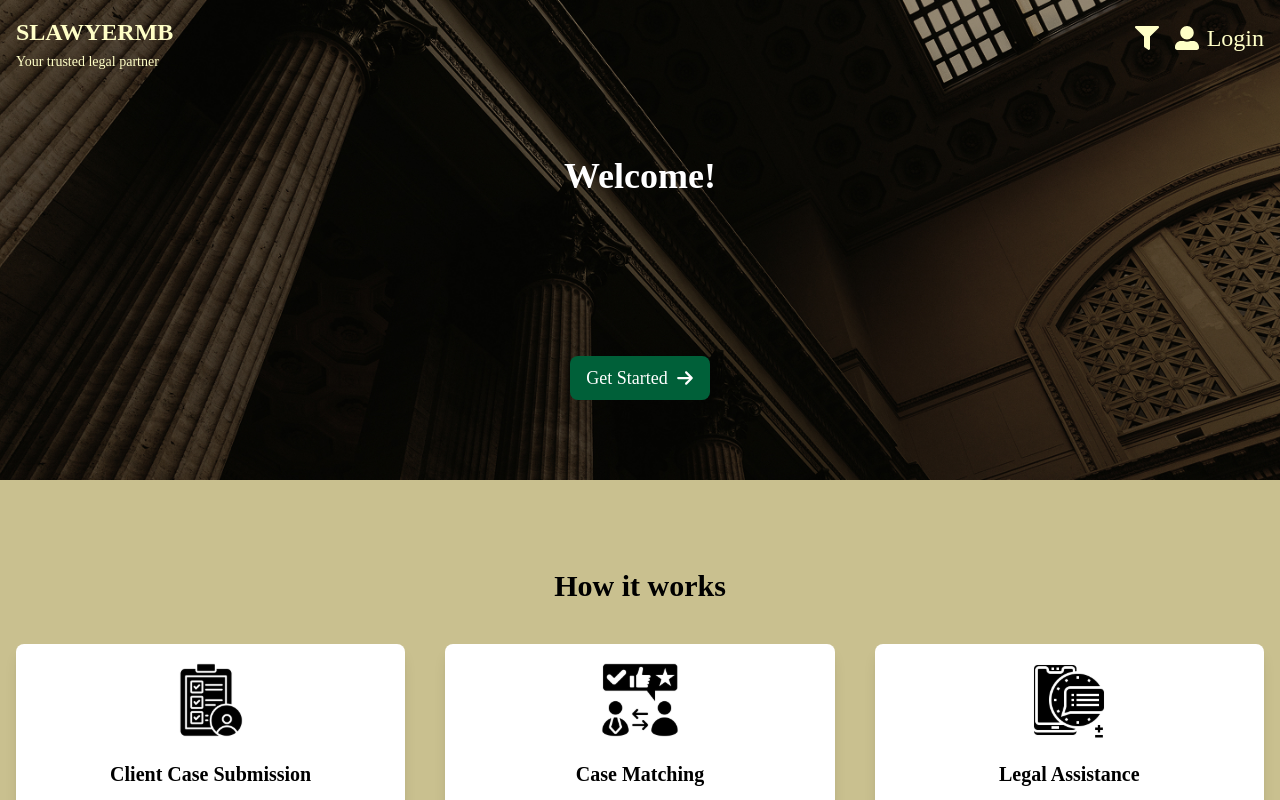
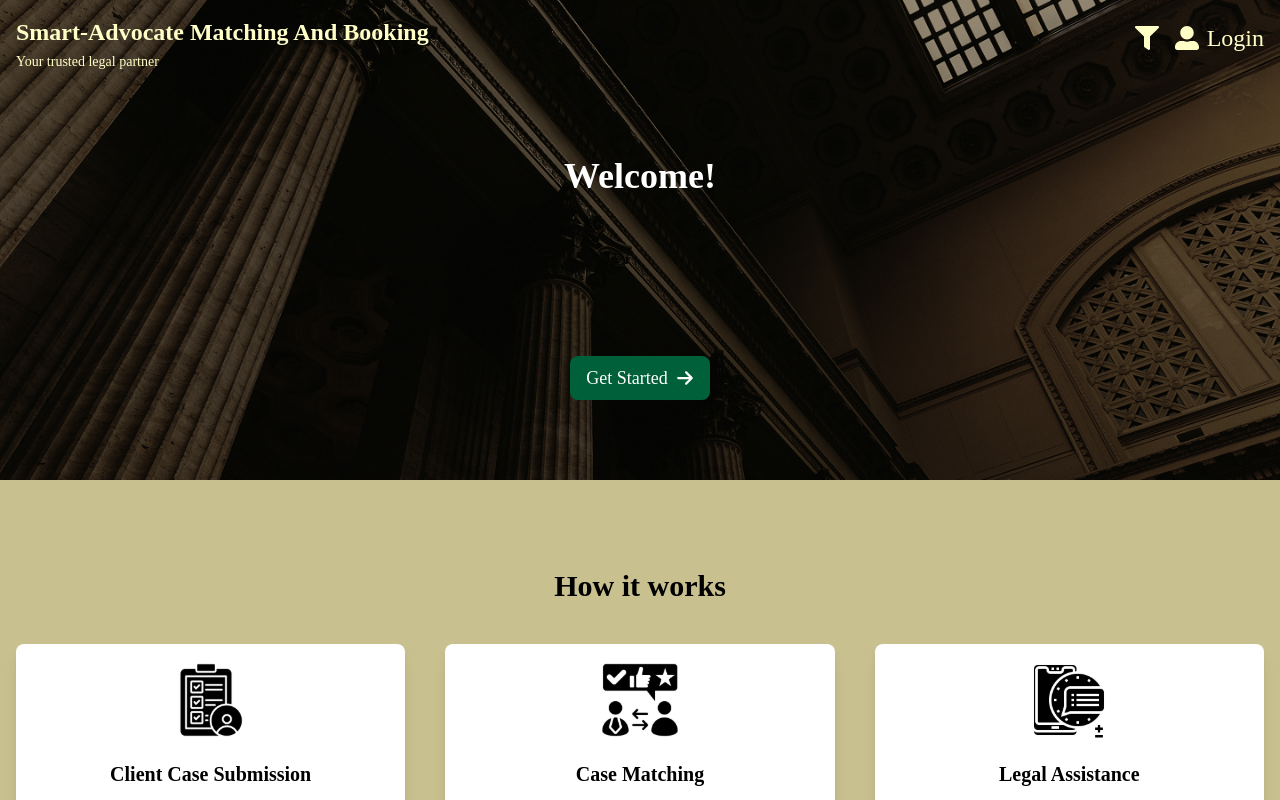
Before and after one commit to devisriprashanth/vslmb, a React (Create React App) app: page / in a window 1280 px wide. Shown: the top 800 px of the page. Built offline with nearby package versions, Linux system fonts and the light colour scheme.

Commit message:
update header

```diff
--- a/src/component/Header.js
+++ b/src/component/Header.js
@@ -27,7 +27,7 @@ const Header = () => {
       <div className="flex flex-row items-center">
         <div className="flex flex-1 flex-col items-start mt-3 mb-3 md:mb-0">
           <h1 className="text-2xl text-third cursor-pointer font-bold" onClick={() => navigate('/')}>
-            SLAWYERMB
+            Smart-Advocate Matching And Booking
           </h1>
           <p className="text-sm text-third font-medium mt-1">
             Your trusted legal partner
```
